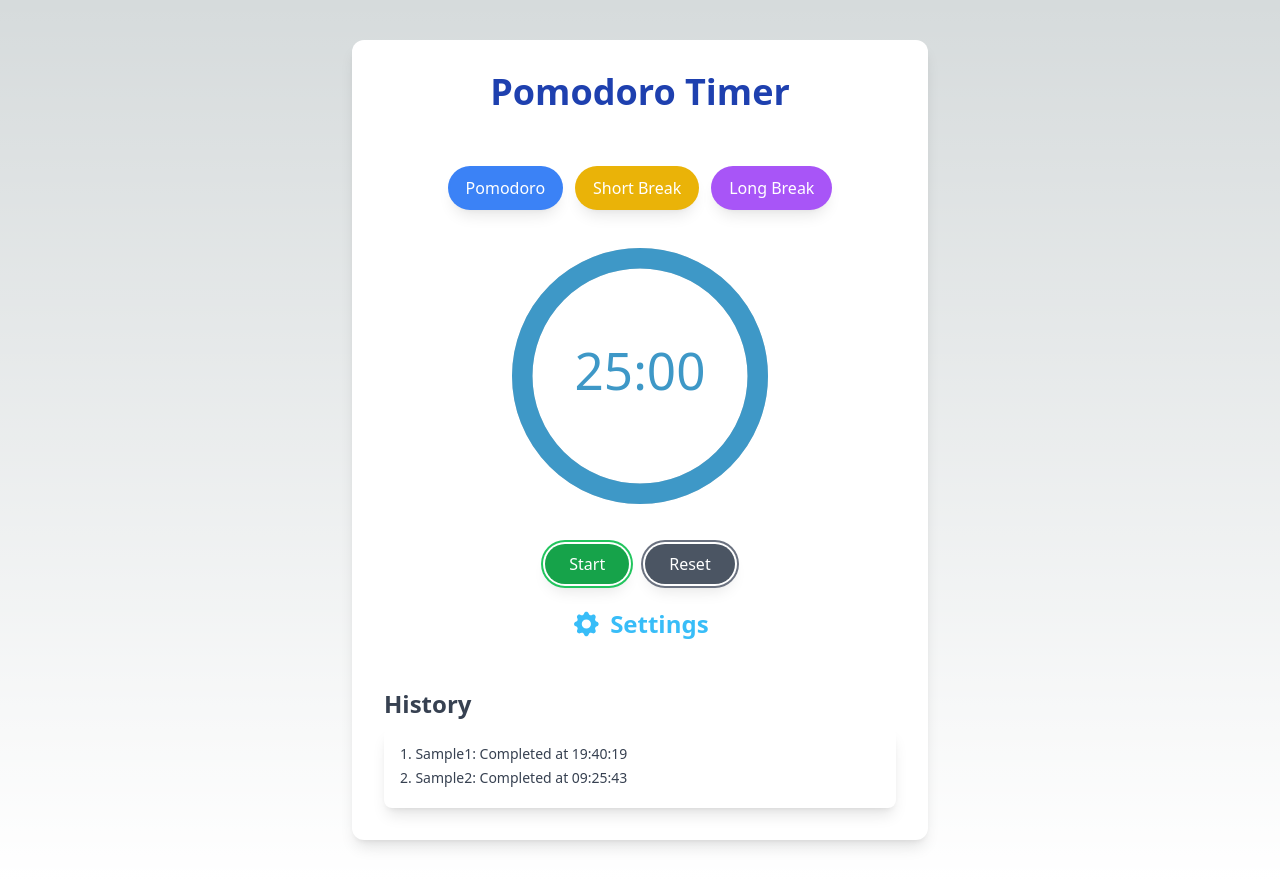
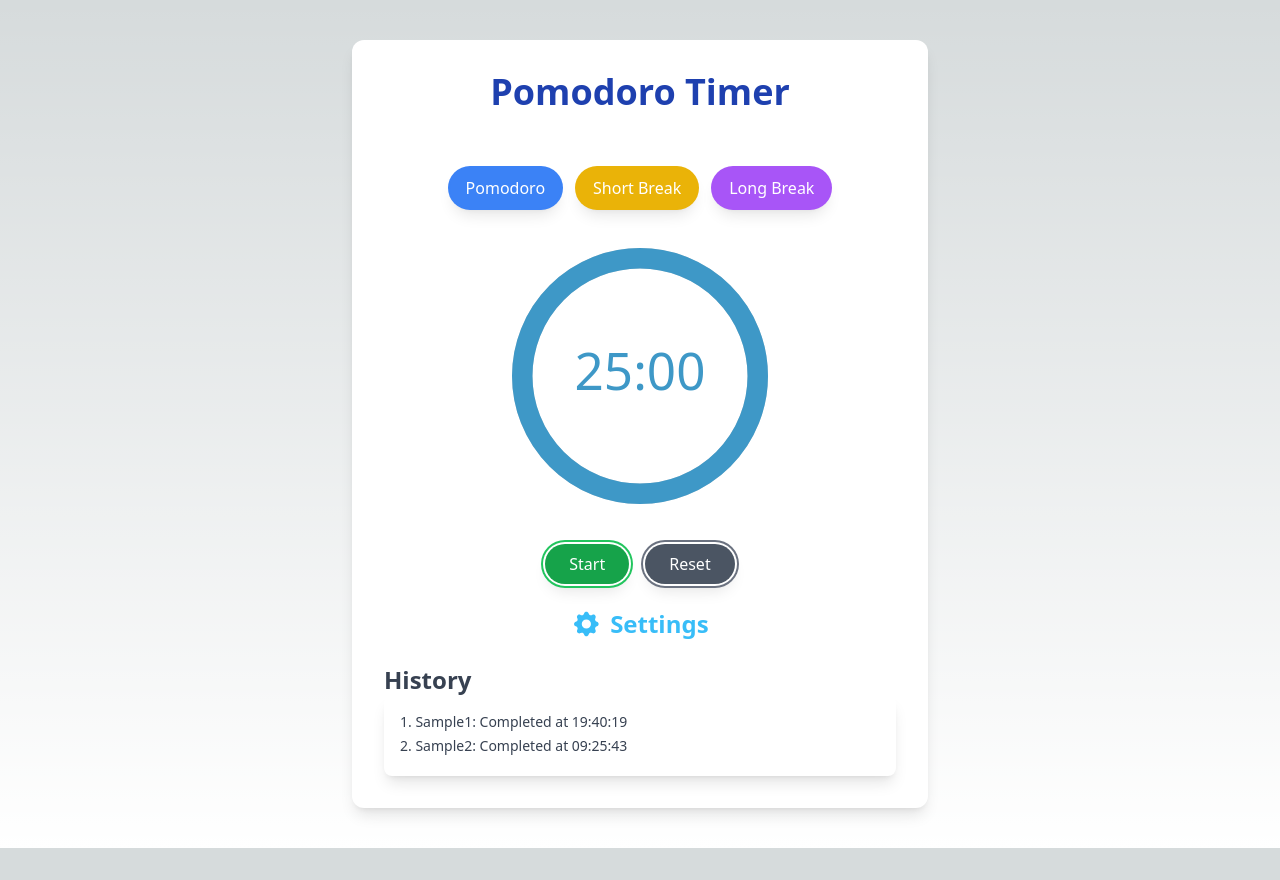
Before and after one commit to Shantanu993/FocusTrekker, a Next.js app: page / in a window 1280 px wide. After the commit the page ends 848 px from the top, so only its background shows below. Built offline with nearby package versions, Linux system fonts and the light colour scheme.

Commit message:
Refactor HistoryPanel and Settings components

```diff
--- a/components/HistoryPanel.js
+++ b/components/HistoryPanel.js
@@ -2,8 +2,8 @@ import React from "react";
 
 const HistoryPanel = ({ history }) => {
   return (
-    <div className="mt-6">
-      <h2 className="text-2xl font-semibold mb-2 text-gray-700">History</h2>
+    <div className="">
+      <h2 className="text-2xl font-semibold text-gray-700">History</h2>
       <ul className="list-decimal list-inside bg-white p-4 rounded-lg shadow-lg">
         {history.map((item, index) => (
           <li key={index} className="text-sm text-gray-700 mb-1">
--- a/components/Settings.js
+++ b/components/Settings.js
@@ -44,7 +44,7 @@ function Settings() {
         min={1}
         max={120}
       />
-      <div style={{ textAlign: "center", marginTop: "20px" }}>
+      <div className="mt-[20px] text-center">
         <BackButton onClick={() => settingsInfo.setShowSettings(false)} />
       </div>
     </div>
```
